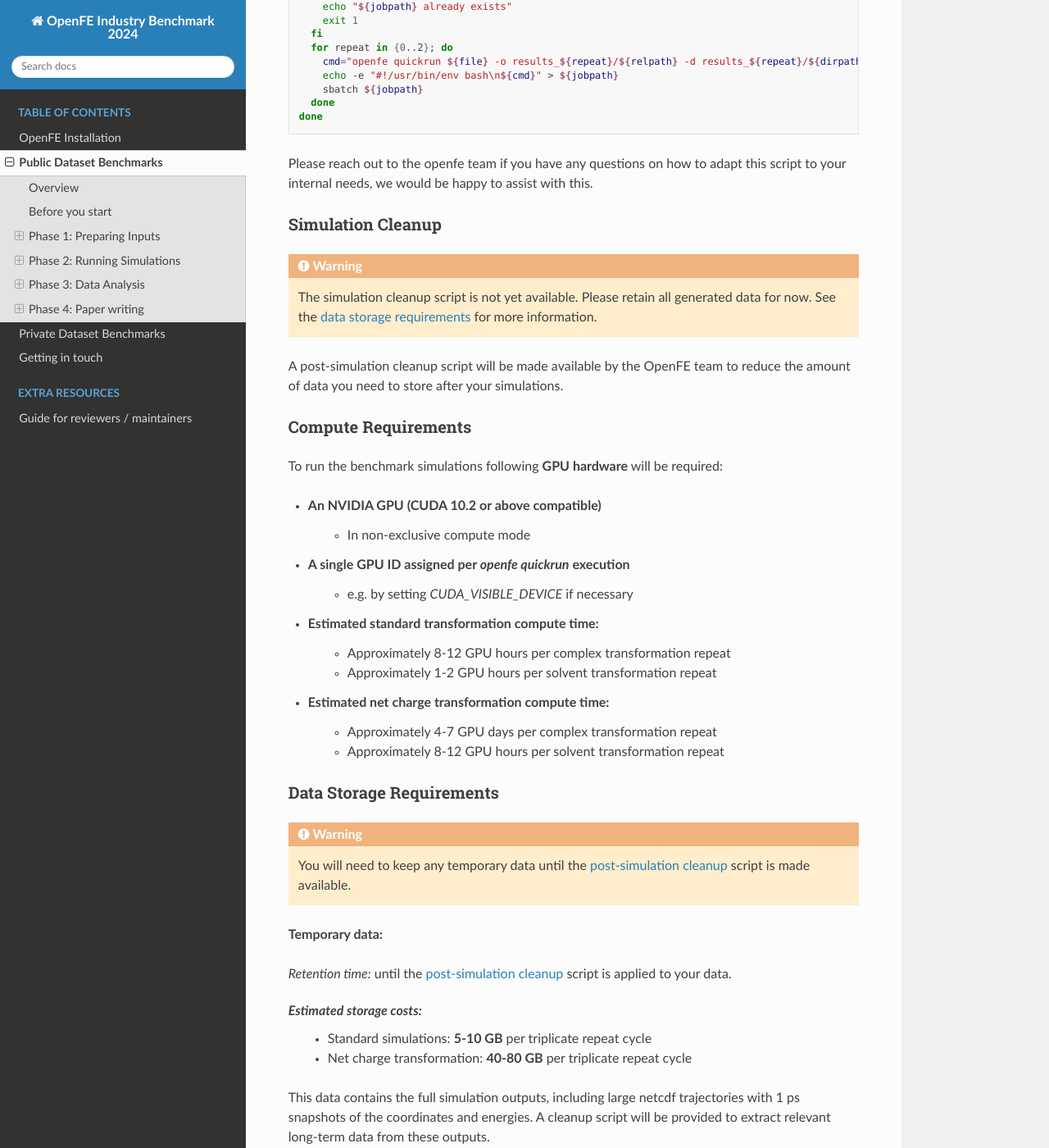
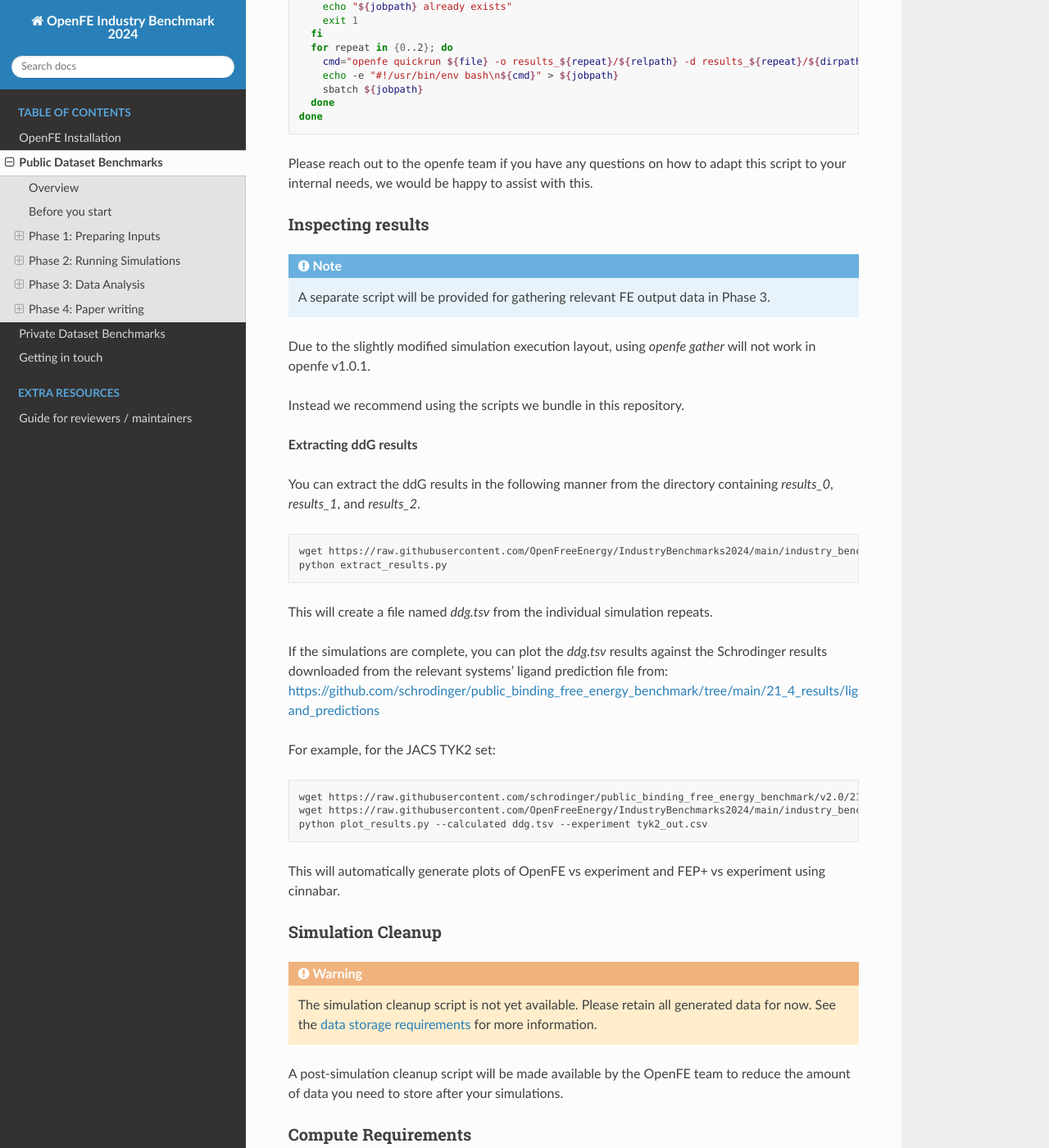
Before and after one commit to OpenFreeEnergy/IndustryBenchmarks2024, a Sphinx documentation site: the page built from docs/source/public/overview.rst, in a window 1280 px wide and 1400 px high, scrolled down 5061 px. Shown: the whole window at 82% size. Built offline with Sphinx 7.4.7 and the Read the Docs theme 2.0.0, drawn with Linux system fonts in a browser that asks for light colours.

Commit message:
Add instructions

```diff
--- a/docs/source/public/overview.rst
+++ b/docs/source/public/overview.rst
@@ -219,6 +219,50 @@ Here is an example of a very simple script that will create and submit a separat
 Please reach out to the openfe team if you have any questions on how to adapt this script to your internal needs, we would be happy to assist with this.
 
 
+Inspecting results
+==================
+
+.. _inspecting results:
+
+
+.. note::
+   A separate script will be provided for gathering relevant FE output data in Phase 3.
+
+
+Due to the slightly modified simulation execution layout, using `openfe gather` will not work in openfe v1.0.1.
+
+Instead we recommend using the scripts we bundle in this repository.
+
+**Extracting ddG results**
+
+You can extract the ddG results in the following manner from the directory containing `results_0`, `results_1`, and `results_2`.
+
+
+.. code-block:: bash
+
+   wget https://raw.githubusercontent.com/OpenFreeEnergy/IndustryBenchmarks2024/main/industry_benchmarks/utils/extras/extract_results.py
+   python extract_results.py
+
+
+This will create a file named `ddg.tsv` from the individual simulation repeats.
+
+If the simulations are complete, you can plot the `ddg.tsv` results
+against the Schrodinger results downloaded from the relevant systems' ligand prediction file
+from: https://github.com/schrodinger/public_binding_free_energy_benchmark/tree/main/21_4_results/ligand_predictions
+
+For example, for the JACS TYK2 set:
+
+
+.. code-block:: bash
+
+   wget https://raw.githubusercontent.com/schrodinger/public_binding_free_energy_benchmark/v2.0/21_4_results/ligand_predictions/jacs_set/tyk2_out.csv
+   wget https://raw.githubusercontent.com/OpenFreeEnergy/IndustryBenchmarks2024/main/industry_benchmarks/utils/extras/plot_results.py
+   python plot_results.py --calculated ddg.tsv --experiment tyk2_out.csv
+
+
+This will automatically generate plots of OpenFE vs experiment and FEP+ vs experiment using cinnabar.
+
+
 Simulation Cleanup
 ==================
 
```
